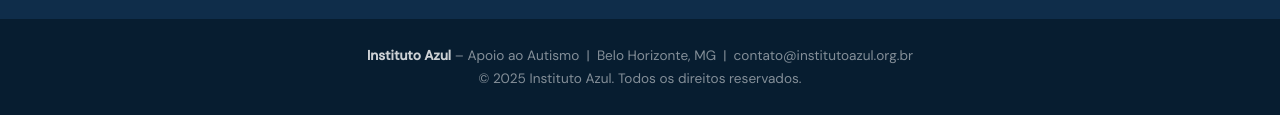
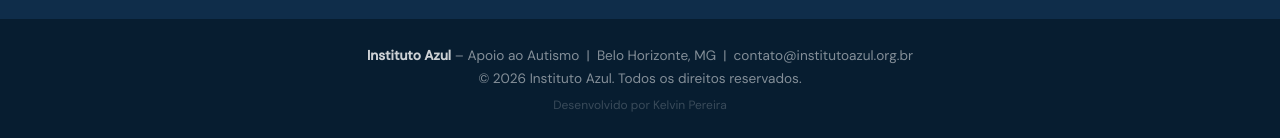
Before and after one commit to kelvinpereira470-lang/instituto-azul, a plain HTML site: page index.html in a window 1280 px wide. Shown: the part 5226-5364 px from the top of the page. Before the commit the page ends 5341 px from the top, so only its background shows below. Drawn offline with nearby package versions, Linux system fonts and the light colour scheme.

Commit message:
Update index.html

```diff
--- a/index.html
+++ b/index.html
@@ -1,4 +1,3 @@
-
 <!DOCTYPE html>
 <html lang="pt-BR">
 <head>
@@ -605,7 +604,8 @@
   <!-- FOOTER -->
   <footer role="contentinfo">
     <p><strong>Instituto Azul</strong> – Apoio ao Autismo &nbsp;|&nbsp; Belo Horizonte, MG &nbsp;|&nbsp; contato@institutoazul.org.br</p>
-    <p style="margin-top:6px">© 2025 Instituto Azul. Todos os direitos reservados.</p>
+    <p style="margin-top:6px">© 2026 Instituto Azul. Todos os direitos reservados.</p>
+    <p style="margin-top:10px; font-size:0.75rem; opacity:0.4;">Desenvolvido por Kelvin Pereira</p>
   </footer>
 
   <script>
```
